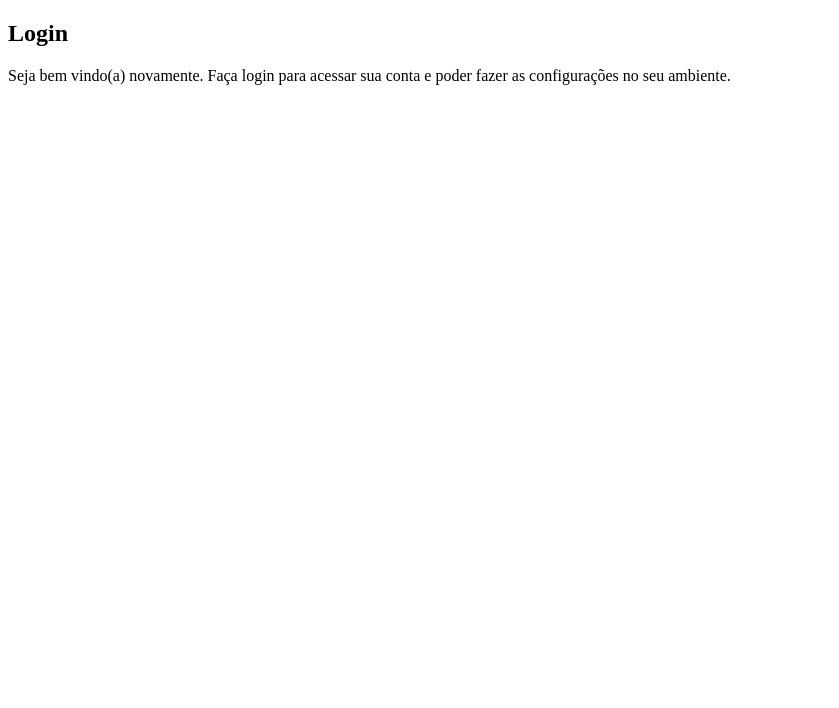
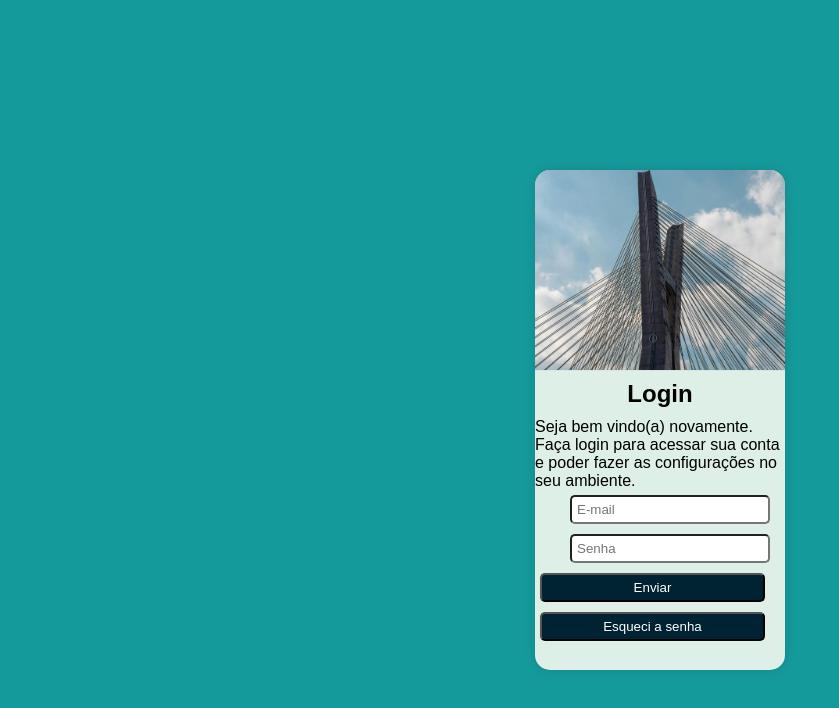
Before and after one commit to ViniciusGoulartS/projeto-login, a plain HTML site: page index.html in a window 1280 px wide. Shown: the whole page, without its empty margins (0-839 px from the left). Drawn offline with Linux system fonts and the light colour scheme.

Commit message:
atualização do projeto

```diff
--- a/estilos/style.css
+++ b/estilos/style.css
@@ -5,6 +5,91 @@
     --cor2: #002333;
     --cor3: #159A9C;
     --cor4: #B4BEC9;
+}
 
+* {
+    padding: 0px;
+    margin: 0px;
+    box-sizing: border-box;
+    font-family: Arial, Helvetica, sans-serif;
+}
+
+html, body {
+    padding: 10px;
+    background-color: var(--cor3);
+    width: 100vw;
+    height: 100vh;
+}
+
+main {
+    width: 100vw;
+    height: 100vh;
+    position: relative;
+}
+
+section#login {
+    position: absolute;
+    top: 50%;
+    left: 50%;
+    transform: translate(-50%, -50%);
+    background-color: #DEEFE7;
+    color: black;
+    height: 500px;
+    width: 250px;
+    overflow: hidden;
+    border-radius:15px;
+    box-shadow:0px 0px 10px #1d6d6e7a ;
+    display: block;
+}
+
+section#login > div#imagem {
+    height: 200px;
+    width: 250px;
+    background: #159A9C url(../imagens/pexels-bruthethe-3035998.jpg) no-repeat center center;
+    background-size: cover;
+    border-radius: 15px 15px 0px 0px;
+    box-shadow:0px 0px 1px #1d6d6e7a;
+    display: block;
+}
+
+#formulario > h1 {
+    color: black;
+    text-align: center;
+    font-size: 24px;
+    padding: 10px;
+}
+
+#iemail {
+    border-radius: 5px;
+    padding: 5px;
+    margin: 5px 15px 5px 35px;
+    width: 200px;
+}
+
+#isenha {
+    padding: 5px;
+    margin: 5px 15px 5px 35px;
+    border-radius: 5px;
+    width: 200px;
+}
+
+#ienviar {
+    background-color: #002333;
+    color: white;
+    width: 225px;
+    padding: 5px;
+    margin: 5px;
+    display: inline-block;
+    border-radius: 5px;
 
 }
+
+#esenha {
+    background-color: #002333;
+    color: white;
+    width: 225px;
+    padding: 5px;
+    margin: 5px;
+    display: inline-block;
+    border-radius: 5px;
+}
--- a/index.html
+++ b/index.html
@@ -10,13 +10,19 @@
     <main>
     <section id="login">
         <div id="imagem">
-
         </div>
         <div id="formulario">
             <h1>Login</h1>
             <p>Seja bem vindo(a) novamente. Faça login para acessar sua conta e poder fazer as configurações no seu ambiente. </p>
-            <form action="login.php" method="post">
-
+            <form action="login.php" method="post" autocomplete="on">
+               <p><label for="iemail"></label></p>
+               <input type="email" name="email" id="iemail" placeholder="E-mail">
+               <p><label for="isenha"></label></p>
+               <input type="password" name="senha" id="isenha" placeholder="Senha" minlength="8">
+               <p><label for="ientrar"></label></p>
+               <input type="submit" value="Enviar" id="ienviar">
+               <p><label for="esenha"></label></p>
+               <input type="submit" value="Esqueci a senha" id="esenha">
             </form>
         </div>
     </section>
```
